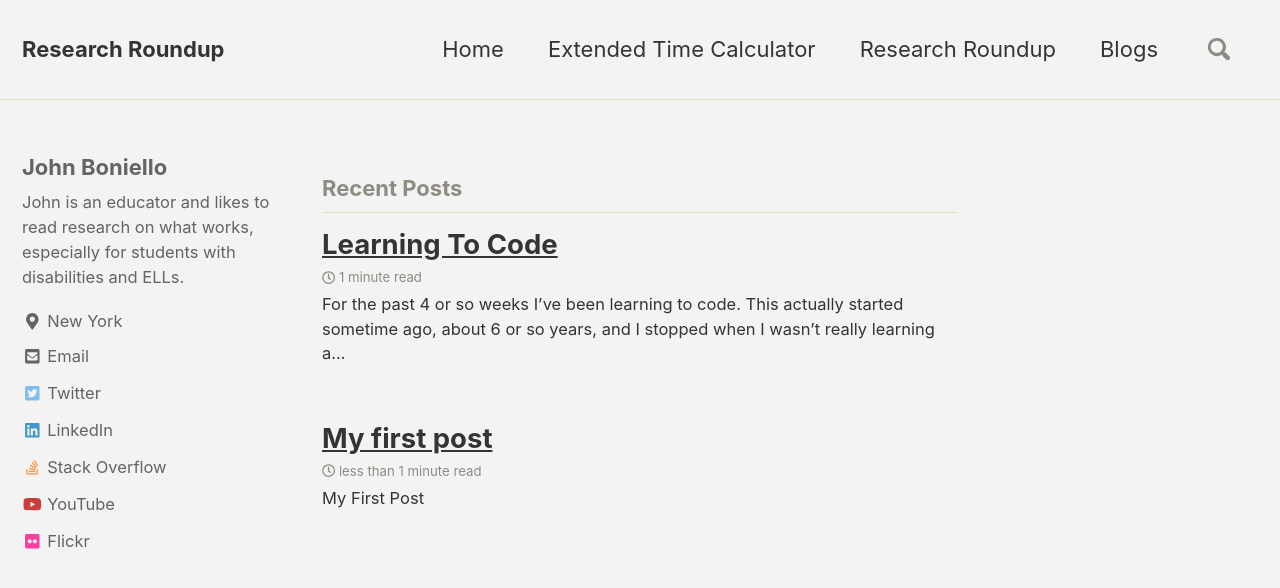
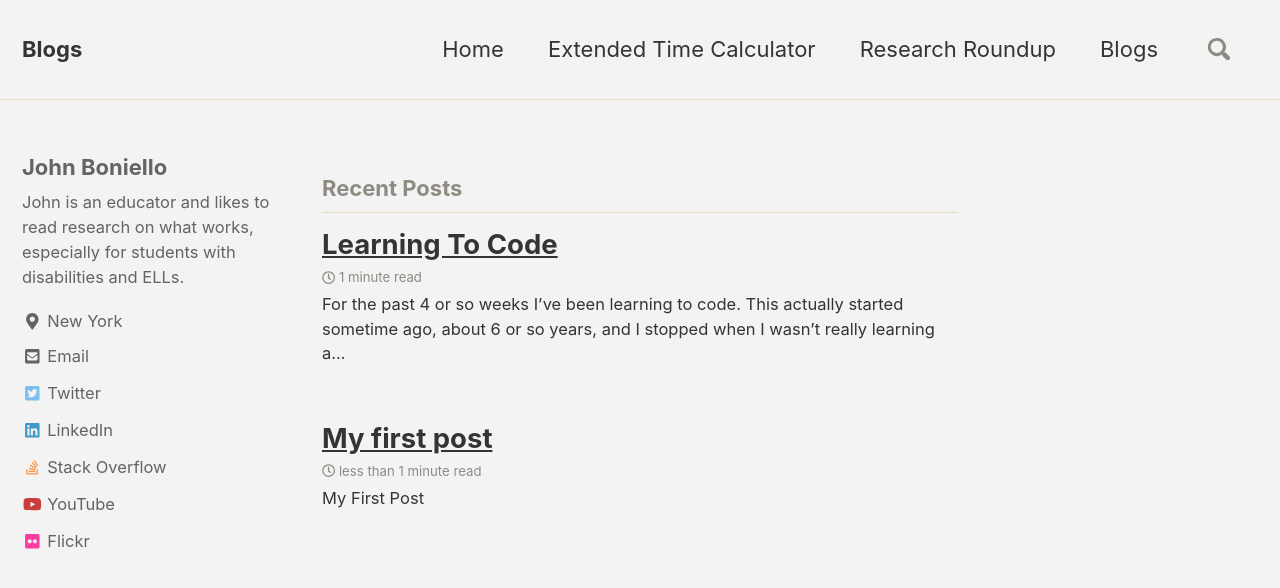
Before and after one commit to johnboniello/blog2, a Jekyll site: the page built from index.html, in a window 1280 px wide and 900 px high. Shown: the top 588 px of the window. Built offline with Jekyll 4.4.1, drawn with Linux system fonts in a browser that asks for light colours; nearby versions of some CDN libraries; the list of posts is cut into pages by our own code.

Commit message:
Update _config.yml

```diff
--- a/_config.yml
+++ b/_config.yml
@@ -10,12 +10,12 @@ minimal_mistakes_skin    : "dirt" # "air", "aqua", "contrast", "dark", , "neon",
 
 # Site Settings
 locale                   : "en-US"
-title                    : "Research Roundup"
+title                    : "Blogs"
 title_separator          : "-"
 name                     : "John Boniello"
-description              : "This is the home of my semi-regular research summaries."
+description              : "This is the home of my not so regular blogs."
 url                      : "http://johnboniello.com"
-baseurl                  : "/Research-round-up"
+baseurl                  : "/blog2"
 repository               :  johnboniello
 teaser                   : # path of fallback teaser image, e.g. "/assets/images/500x300.png"
 # breadcrumbs            : false # true, false (default)
```
